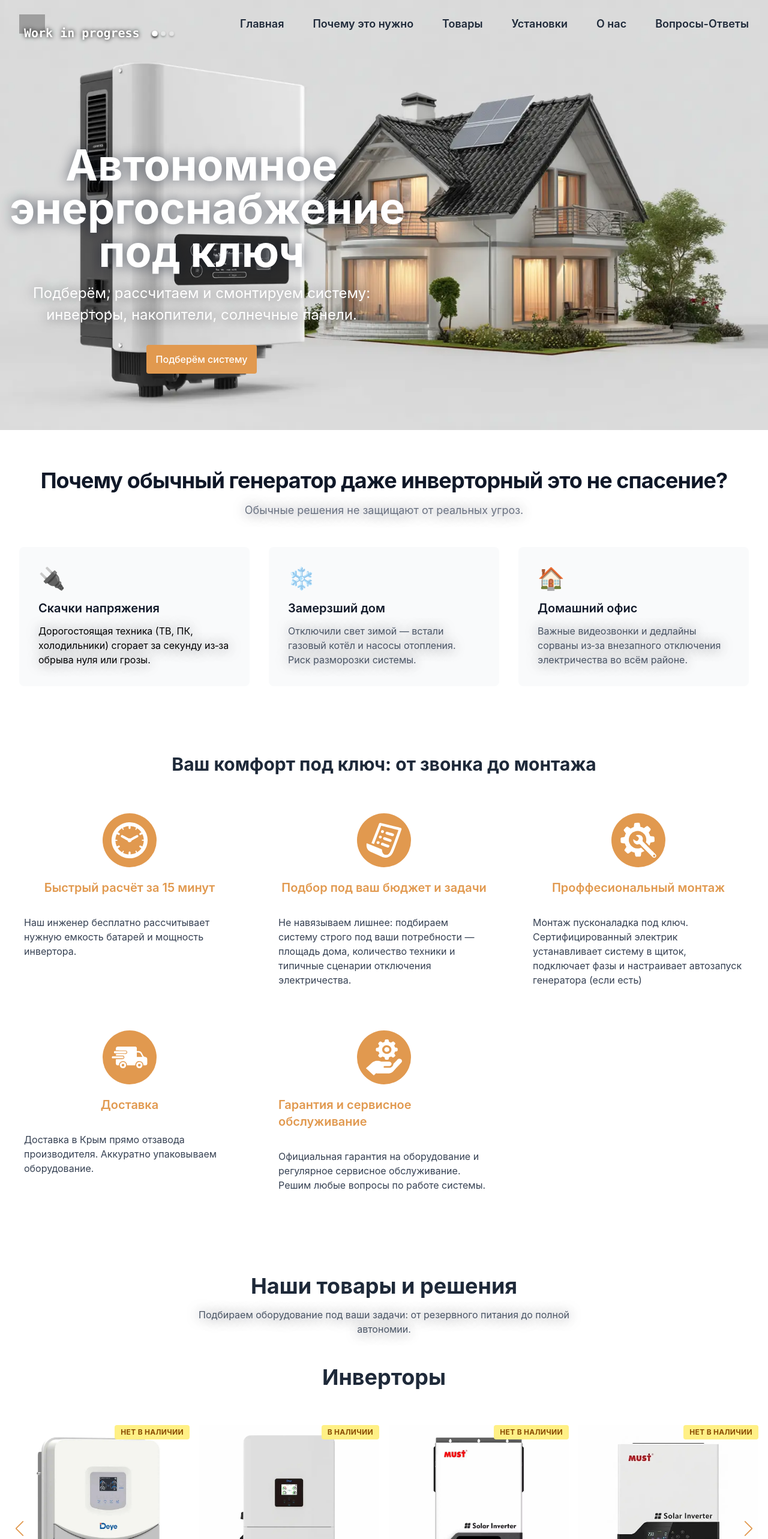
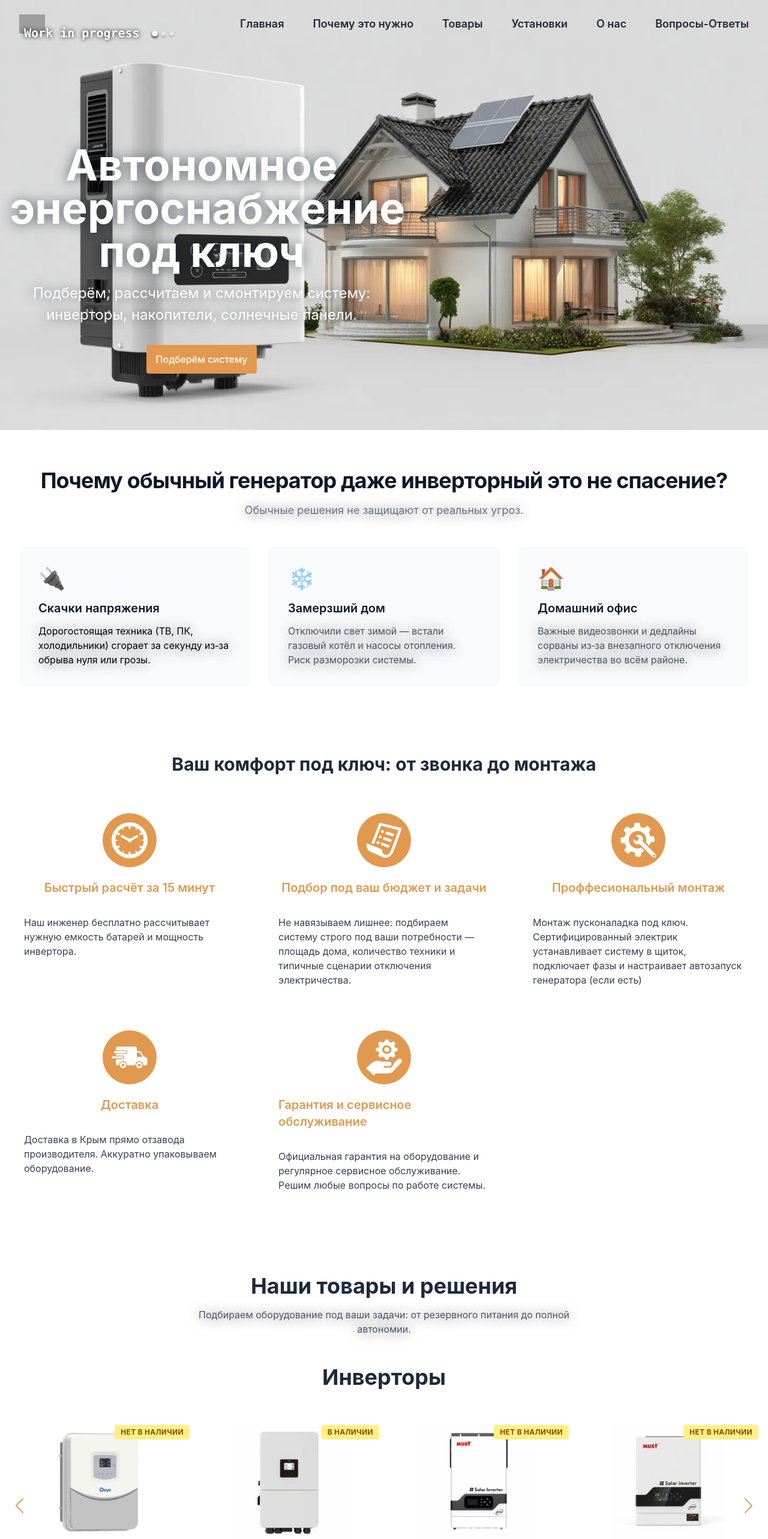
Before and after one commit to GarryVar/invertor-energy, a React (Vite) app: page / in a window 1280 px wide. Shown: the top 2566 px of the page at 60% size. Built offline with nearby package versions, Linux system fonts and the light colour scheme; grey boxes are pictures that could not be loaded.

Commit message:
fix/ Remove 100% oicture sizes

```diff
--- a/src/components/Products/Products.module.css
+++ b/src/components/Products/Products.module.css
@@ -34,8 +34,8 @@
 }
 
 .productItem img {
-  height: 100%;
-  width: 100%;
+  /* height: 100%;
+  width: 100%; */
   object-fit: contain;
   transition: transform 0.4s cubic-bezier(0.25, 1, 0.5, 1);
 }
@@ -89,12 +89,14 @@
   justify-content: start;
   max-height: 90vh;
   border-radius: 10px;
-  scrollbar-width: none; /* Firefox */
+  scrollbar-width: none;
+  /* Firefox */
   gap: 50px;
 }
 
 .orderModalWrapperContent::-webkit-scrollbar {
-  display: none; /* Chrome/Safari/Edge */
+  display: none;
+  /* Chrome/Safari/Edge */
 }
 
 .orderProductWrapper {
@@ -126,6 +128,7 @@
   display: flex;
   flex-direction: column;
   gap: 15px;
+
   p {
     width: 100%;
   }
@@ -160,7 +163,8 @@
 
 .orderProductSpecifBtn:hover,
 .orderProductSpecifBtn:focus {
-  color: var(--color-cyan-900); /* чуть темнее */
+  color: var(--color-cyan-900);
+  /* чуть темнее */
   text-decoration: underline;
 }
 
@@ -245,9 +249,11 @@
 
 @media (min-width: 640px) {
   .orderProductStatsWrapper {
-    flex-direction: row; /* можно оставить column или сделать row, если нужно */
+    flex-direction: row;
+    /* можно оставить column или сделать row, если нужно */
     gap: 10px;
   }
+
   .orderProductImage {
     img {
       width: 100%;
```
